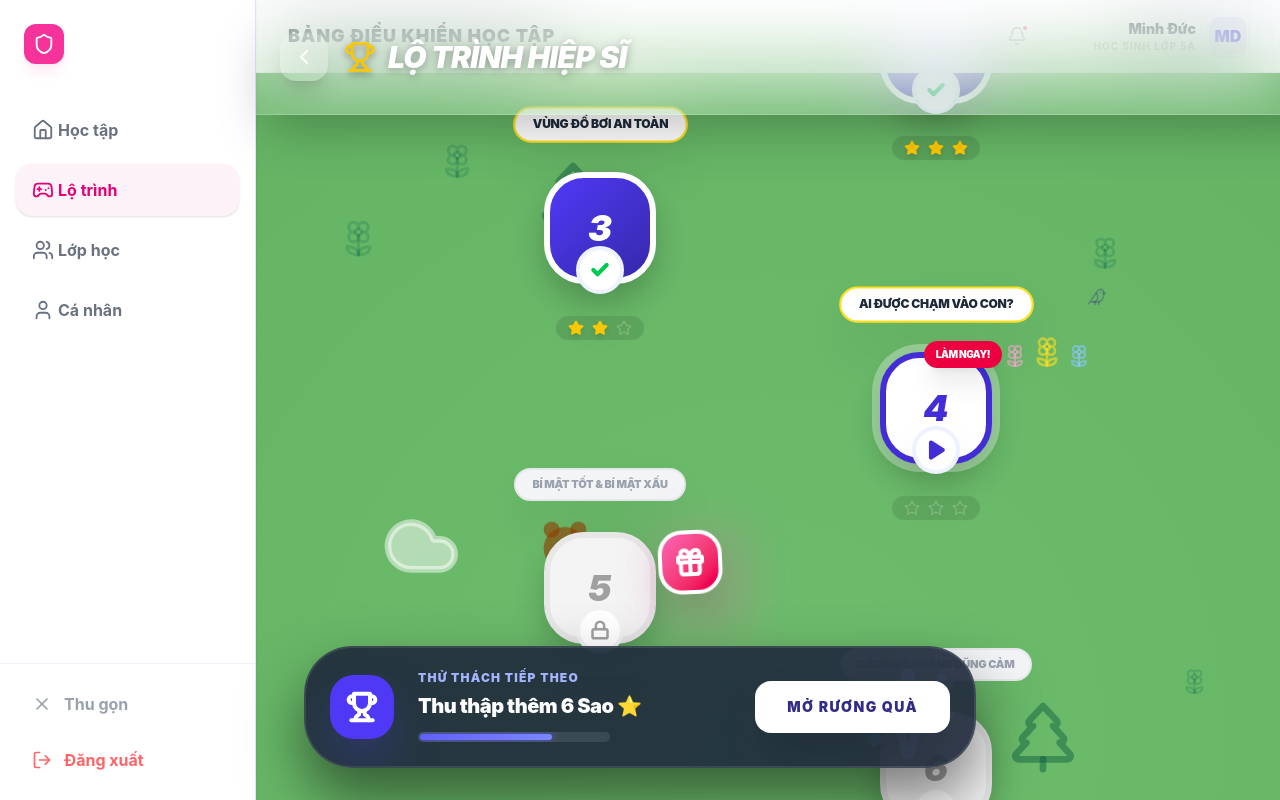
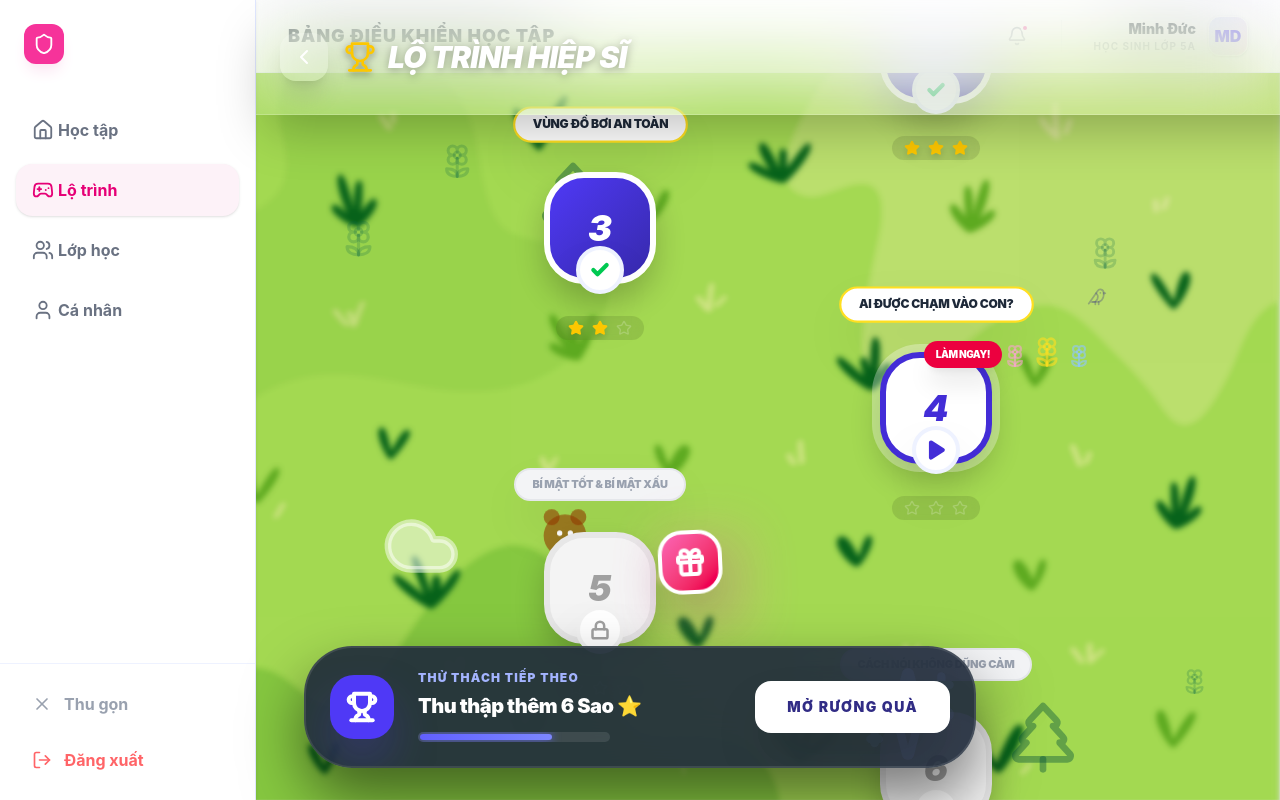
Before and after one commit to HoangPhuc2004/safekids, a React (Vite) app: page /student/learning-path in a window 1280 px wide. Built offline with nearby package versions, Linux system fonts and the light colour scheme.

Commit message:
UI update: Change Learning Path background to Grass BG and fix BearIcon types

```diff
--- a/src/app/views/student/LearningPathView.tsx
+++ b/src/app/views/student/LearningPathView.tsx
@@ -25,8 +25,8 @@ const pathSteps: PathStep[] = [
   { id: 10, title: "Tổng kết: Em là Hiệp sĩ Nhí", status: "locked", stars: 0, reward: "Cúp Vàng", type: "quiz" },
 ];
 
-const BearIcon = ({ className }: { className?: string }) => (
-    <svg viewBox="0 0 24 24" className={className} fill="currentColor">
+const BearIcon = (props: React.SVGProps<SVGSVGElement>) => (
+    <svg viewBox="0 0 24 24" fill="currentColor" {...props}>
         <circle cx="12" cy="13" r="8" />
         <circle cx="7" cy="6" r="3" />
         <circle cx="17" cy="6" r="3" />
@@ -61,10 +61,13 @@ export default function LearningPathView() {
   };
 
   return (
-    <div className="min-h-screen bg-[#60b060] relative overflow-hidden flex flex-col font-sans">
+    <div
+      className="min-h-screen relative overflow-hidden flex flex-col font-sans bg-cover bg-center bg-fixed"
+      style={{ backgroundImage: "url('/Grass%20BG.png')" }}
+    >
       {/* Premium Background Layer */}
       <div className="absolute inset-0 pointer-events-none z-0">
-        <div className="absolute inset-0 bg-[radial-gradient(circle_at_50%_50%,#80d080,transparent)] opacity-40"></div>
+        <div className="absolute inset-0 bg-black/10"></div>
 
         {/* Animated Sun */}
         <div className="absolute top-24 left-16 text-yellow-200 opacity-30 animate-pulse">
```
Also changed, not shown: public/Grass BG.png (added).
